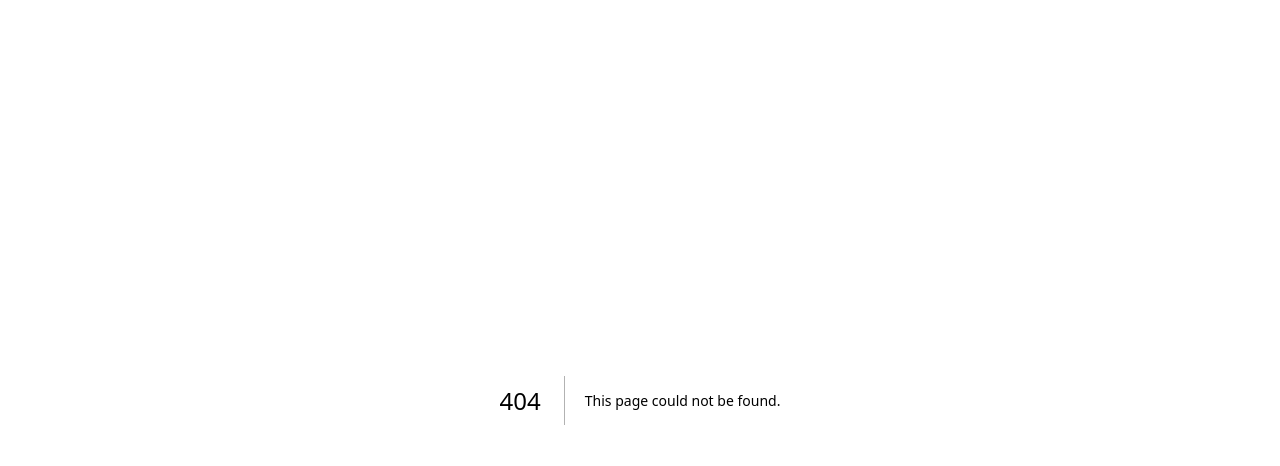
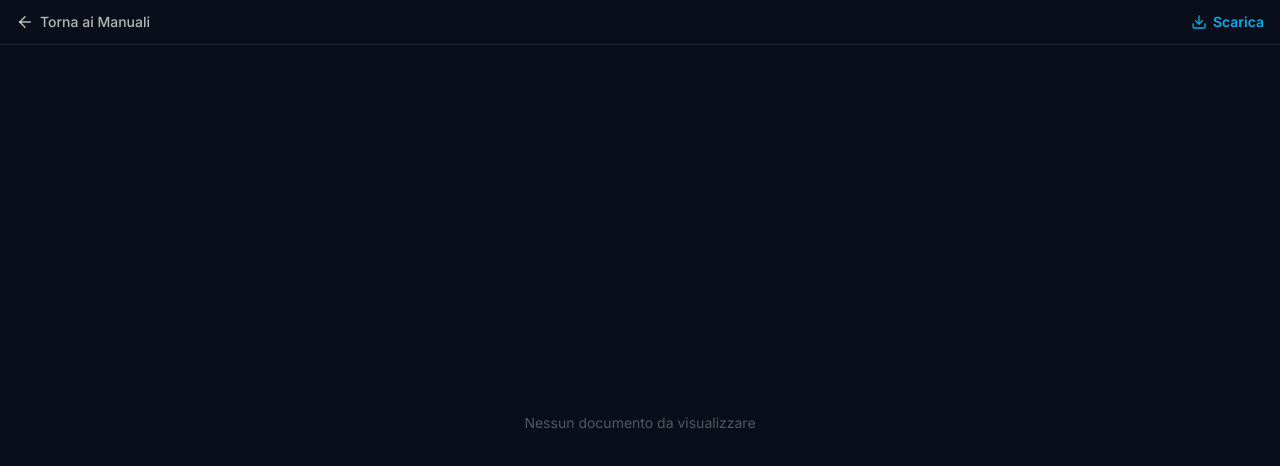
Before and after one commit to guidoguidetti-wq/Web_RFID, a Next.js app: page /bett/manuali/viewer in a window 1280 px wide. Before the commit this address had no page. Shown: the top 466 px of the page. Built offline with nearby package versions, Linux system fonts and the light colour scheme.

Commit message:
Ios Manuali

```diff
--- a/src/app/bett/manuali/page.tsx
+++ b/src/app/bett/manuali/page.tsx
@@ -179,15 +179,11 @@ function ManualiContent() {
 
     /* Esegui azione */
     if (action === 'seen') {
-      window.open(url, '_blank', 'noopener,noreferrer');
+      /* Viewer interno → back button funziona su iOS */
+      router.push(`/bett/manuali/viewer?url=${encodeURIComponent(url)}&filename=${encodeURIComponent(filename)}`);
     } else {
-      const a = document.createElement('a');
-      a.href     = url;
-      a.download = filename;
-      a.target   = '_blank';
-      document.body.appendChild(a);
-      a.click();
-      document.body.removeChild(a);
+      /* Download: window.location.href compatibile iOS */
+      window.location.href = url;
     }
   }
 
@@ -203,11 +199,10 @@ function ManualiContent() {
     if (alreadyTracked) {
       /* già accettato in precedenza → vai diretto */
       if (action === 'seen') {
-        window.open(url, '_blank', 'noopener,noreferrer');
+        router.push(`/bett/manuali/viewer?url=${encodeURIComponent(url)}&filename=${encodeURIComponent(filename)}`);
       } else {
         const a = document.createElement('a');
-        a.href = url; a.download = filename; a.target = '_blank';
-        document.body.appendChild(a); a.click(); document.body.removeChild(a);
+        window.location.href = url;
       }
     } else {
       setConfirm({ att_id, action, url, filename });
--- /dev/null
+++ b/src/app/bett/manuali/viewer/page.tsx
@@ -0,0 +1,62 @@
+'use client';
+
+import { Suspense } from 'react';
+import { useSearchParams, useRouter } from 'next/navigation';
+import { ArrowLeft, Download } from 'lucide-react';
+
+function ViewerContent() {
+  const searchParams = useSearchParams();
+  const router       = useRouter();
+
+  const url      = searchParams.get('url') ?? '';
+  const filename = searchParams.get('filename') ?? 'documento';
+
+  return (
+    <div className="h-screen bg-[#0a0e1a] flex flex-col">
+
+      {/* ── TOPBAR ── */}
+      <div className="flex items-center justify-between px-4 py-3 border-b border-white/10 bg-[#0a0e1a] shrink-0">
+        <button
+          onClick={() => router.back()}
+          className="flex items-center gap-1.5 text-white/70 hover:text-white text-sm font-medium transition-colors"
+        >
+          <ArrowLeft size={18} /> Torna ai Manuali
+        </button>
+
+        <a
+          href={url}
+          download={filename}
+          className="flex items-center gap-1.5 text-[#00aeef] text-sm font-semibold"
+        >
+          <Download size={16} /> Scarica
+        </a>
+      </div>
+
+      {/* ── IFRAME VIEWER ── */}
+      {url ? (
+        <iframe
+          src={url}
+          title={filename}
+          className="flex-1 w-full border-0"
+          allow="fullscreen"
+        />
+      ) : (
+        <div className="flex-1 flex items-center justify-center text-white/30 text-sm">
+          Nessun documento da visualizzare
+        </div>
+      )}
+    </div>
+  );
+}
+
+export default function ViewerPage() {
+  return (
+    <Suspense fallback={
+      <div className="h-screen bg-[#0a0e1a] flex items-center justify-center text-white/40 text-sm">
+        Caricamento…
+      </div>
+    }>
+      <ViewerContent />
+    </Suspense>
+  );
+}
```
